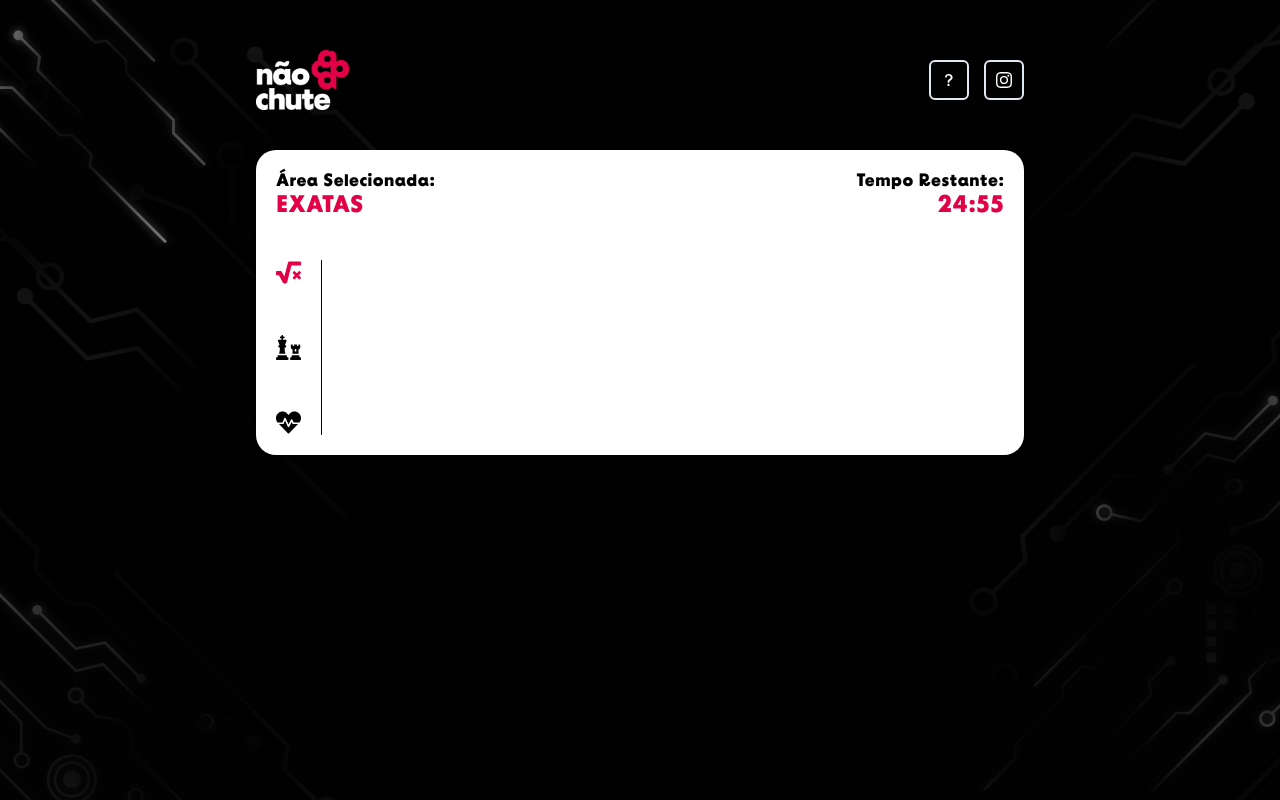
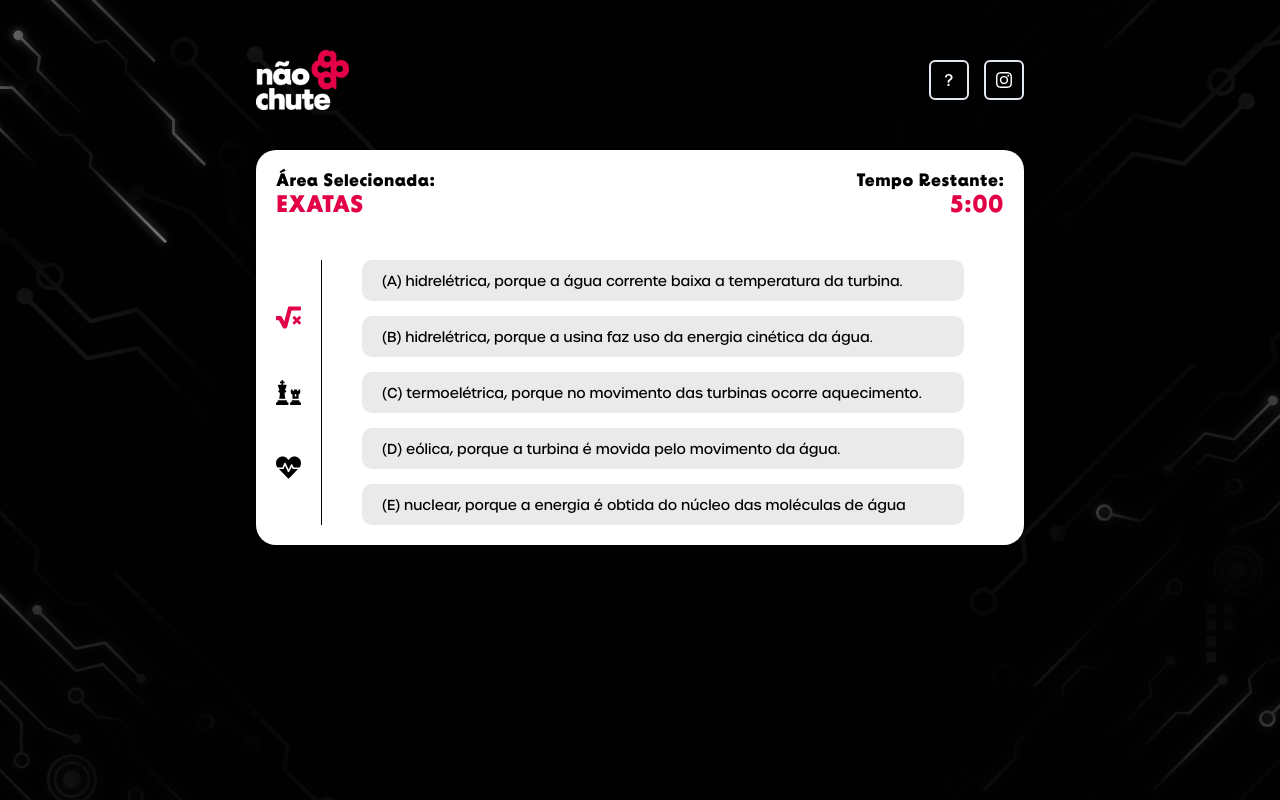
Before and after one commit to GabrielGalatti/nao-chute, a Next.js app: page /start in a window 1280 px wide. Built offline with nearby package versions, Linux system fonts and the light colour scheme.

Commit message:
feat: grupo de alternativas

```diff
--- /dev/null
+++ b/src/components/atoms/Answer.tsx
@@ -0,0 +1,35 @@
+import { Box, Text } from "@chakra-ui/react";
+import { COLORS } from "../../config/colors";
+import { urbane } from "../../config/fonts";
+import { AnswerType } from "../../types/Answer";
+
+type AnswerProps = {
+  answer: AnswerType;
+  isSelected: boolean;
+  onClick: (id: number) => void;
+};
+
+const Answer = ({ isSelected, answer, onClick }: AnswerProps) => {
+  return (
+    <Box
+      w="100%"
+      py="10px"
+      px="20px"
+      bgColor={isSelected ? COLORS.SECONDARY : COLORS.GRAY}
+      borderRadius="10px"
+      onClick={() => onClick(answer.id)}
+      cursor="pointer"
+    >
+      <Text
+        fontFamily={urbane.style.fontFamily}
+        fontWeight={500}
+        color={isSelected ? COLORS.WHITE : COLORS.TEXT}
+        fontSize="14px"
+      >
+        {answer.text}
+      </Text>
+    </Box>
+  );
+};
+
+export default Answer;
--- /dev/null
+++ b/src/components/molecules/AnswerGroup.tsx
@@ -0,0 +1,30 @@
+import { Flex } from "@chakra-ui/react";
+import { AnswerType } from "../../types/Answer";
+import Answer from "../atoms/Answer";
+
+type AnswerGroupProps = {
+  answers: AnswerType[];
+  selectedAnswerIndex?: number;
+  onClick: (id: number) => void;
+};
+
+const AnswerGroup = ({
+  answers,
+  selectedAnswerIndex,
+  onClick,
+}: AnswerGroupProps) => {
+  return (
+    <Flex flexDirection="column" gap="15px" w="100%">
+      {answers.map((answer, index) => (
+        <Answer
+          key={`answer-${index}`}
+          answer={answer}
+          onClick={onClick}
+          isSelected={selectedAnswerIndex === answer.id}
+        />
+      ))}
+    </Flex>
+  );
+};
+
+export default AnswerGroup;
--- a/src/components/molecules/Timer.tsx
+++ b/src/components/molecules/Timer.tsx
@@ -13,14 +13,10 @@ const Timer = ({ initialDate, onExpire }: TimerProps) => {
     return date;
   };
 
-  const { minutes, seconds } = useTimer({
-    expiryTimestamp: addMinutes(initialDate, 5),
-    onExpire,
-  });
-
-  useEffect(() => {
-    console.log("minutes", minutes);
-  }, [minutes]);
+  // const { minutes, seconds } = useTimer({
+  //   expiryTimestamp: addMinutes(initialDate, 5),
+  //   onExpire,
+  // });
 
   return (
     <StyledText
@@ -29,9 +25,9 @@ const Timer = ({ initialDate, onExpire }: TimerProps) => {
       lineHeight="24px"
       regularWeight={600}
       boldWeight={600}
-      text={`Tempo Restante:*<br>* *<b>${minutes}:${seconds}<b>*`}
+      text={`Tempo Restante:*<br>* *<b>${5}:00<b>*`}
       textAlign="right"
-      key="title"
+      key="timer"
     />
   );
 };
--- /dev/null
+++ b/src/components/organisms/Question.tsx
@@ -0,0 +1,41 @@
+import AnswerGroup from "../molecules/AnswerGroup";
+
+type QuestionProps = {
+  onChooseAnswer: (id: number) => void;
+  selectAnswerIndex?: number;
+};
+
+const Question = ({ onChooseAnswer, selectAnswerIndex }: QuestionProps) => {
+  const answers = [
+    {
+      text: "(A) hidrelétrica, porque a água corrente baixa a temperatura da turbina.",
+      id: 1,
+    },
+    {
+      text: "(B) hidrelétrica, porque a usina faz uso da energia cinética da água.",
+      id: 2,
+    },
+    {
+      text: "(C) termoelétrica, porque no movimento das turbinas ocorre aquecimento.",
+      id: 3,
+    },
+    {
+      text: "(D) eólica, porque a turbina é movida pelo movimento da água.",
+      id: 4,
+    },
+    {
+      text: "(E) nuclear, porque a energia é obtida do núcleo das moléculas de água",
+      id: 5,
+    },
+  ];
+
+  return (
+    <AnswerGroup
+      answers={answers}
+      onClick={onChooseAnswer}
+      selectedAnswerIndex={selectAnswerIndex}
+    />
+  );
+};
+
+export default Question;
--- a/src/components/organisms/QuestionHeader.tsx
+++ b/src/components/organisms/QuestionHeader.tsx
@@ -16,7 +16,11 @@ const QuestionHeader = ({
   onExpire,
 }: QuestionHeaderProps) => {
   return (
-    <Flex justifyContent="space-between" alignItems="center" w="100%">
+    <Flex
+      justifyContent="space-between"
+      alignItems={["flex-start", "center"]}
+      w="100%"
+    >
       <StyledText
         size="18px"
         boldSize="24px"
--- a/src/components/organisms/QuestionMenu.tsx
+++ b/src/components/organisms/QuestionMenu.tsx
@@ -1,8 +1,8 @@
 import { Flex, Icon } from "@chakra-ui/react";
 import { IconType } from "react-icons";
 import { FaHeartbeat, FaSquareRootAlt, FaChess } from "react-icons/fa";
+
 import { COLORS } from "../../config/colors";
-
 import { QUESTION_AREA } from "../../config/constants";
 
 type QuestionMenuProps = {
@@ -19,12 +19,15 @@ const QuestionMenu = ({ areaSelected, onClickMenuItem }: QuestionMenuProps) => {
 
   return (
     <Flex
-      flexDir="column"
+      flexDir={["row", "column", "column"]}
       gap="50px"
       alignItems="center"
       justifyContent="center"
-      borderRight={`1px solid ${COLORS.TEXT}`}
-      pr="20px"
+      borderRight={["none", `1px solid ${COLORS.TEXT}`]}
+      borderBottom={[`1px solid ${COLORS.TEXT}`, "none"]}
+      pr={["0px", "20px"]}
+      pb={["20px", "0px"]}
+      w={["100%", "auto", "auto"]}
     >
       {Object.keys(AREA_ICONS).map((area) => (
         <Icon
--- a/src/components/templates/Game.tsx
+++ b/src/components/templates/Game.tsx
@@ -1,5 +1,6 @@
 import { Flex } from "@chakra-ui/react";
 import { QUESTION_AREA } from "../../config/constants";
+import Question from "../organisms/Question";
 import QuestionHeader from "../organisms/QuestionHeader";
 import QuestionMenu from "../organisms/QuestionMenu";
 
@@ -8,9 +9,18 @@ type GameProps = {
   initialDate: Date;
   onExpire: () => void;
   onChooseArea: (area: QUESTION_AREA) => void;
+  onChooseAnswer: (answerId: number) => void;
+  selectedAnswerIndex?: number;
 };
 
-const Game = ({ area, initialDate, onExpire, onChooseArea }: GameProps) => {
+const Game = ({
+  area,
+  initialDate,
+  onExpire,
+  onChooseArea,
+  onChooseAnswer,
+  selectedAnswerIndex,
+}: GameProps) => {
   return (
     <Flex flexDirection="column">
       <QuestionHeader
@@ -18,8 +28,19 @@ const Game = ({ area, initialDate, onExpire, onChooseArea }: GameProps) => {
         initialDate={initialDate}
         onExpire={onExpire}
       />
-      <Flex justifyContent="flex-start" w="100%" pt="40px">
+      <Flex
+        justifyContent="flex-start"
+        w="100%"
+        pt="40px"
+        flexDirection={["column", "row"]}
+      >
         <QuestionMenu areaSelected={area} onClickMenuItem={onChooseArea} />
+        <Flex flex={1} px={["0px", "40px"]} pt={["20px", "0px"]}>
+          <Question
+            onChooseAnswer={onChooseAnswer}
+            selectAnswerIndex={selectedAnswerIndex}
+          />
+        </Flex>
       </Flex>
     </Flex>
   );
--- a/src/config/colors.ts
+++ b/src/config/colors.ts
@@ -3,4 +3,5 @@ export enum COLORS {
   SECONDARY = "#AF003F",
   TEXT = "#000000",
   WHITE = "#FFFFFF",
+  GRAY = "#EAEAEA",
 }
--- a/src/pages/start.tsx
+++ b/src/pages/start.tsx
@@ -5,13 +5,15 @@ import { QUESTION_AREA } from "../config/constants";
 const Start = () => {
   const initialDate = useMemo(() => new Date(), []);
   const [area, setArea] = useState<QUESTION_AREA>(QUESTION_AREA.EXATAS);
-
+  const [selectedAnswer, setAnswer] = useState<number | undefined>(undefined);
   return (
     <Game
       area={area}
       initialDate={initialDate}
       onChooseArea={(selectedArea) => setArea(selectedArea)}
       onExpire={console.log}
+      onChooseAnswer={(answerId) => setAnswer(answerId)}
+      selectedAnswerIndex={selectedAnswer}
     />
   );
 };
--- /dev/null
+++ b/src/types/Answer.ts
@@ -0,0 +1,4 @@
+export type AnswerType = {
+  id: number;
+  text: string;
+};
```
Also changed, not shown: src/components/molecules/QuestionStatement.tsx (added, +16 -0 lines).
